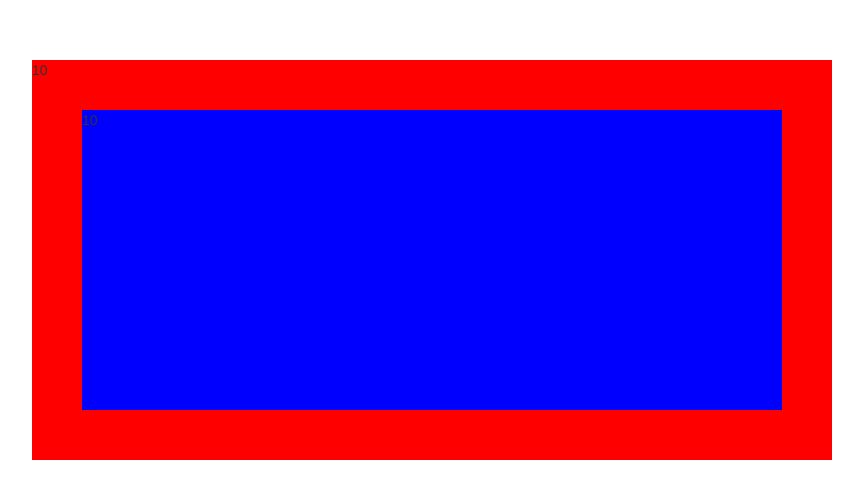
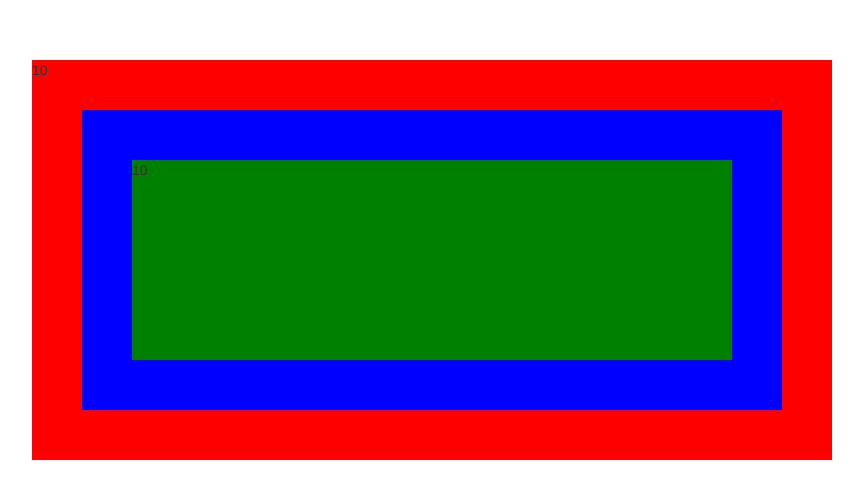
Before and after one commit to kaxcode/react-todo, a React (Create React App) app: page / in a window 1280 px wide. Shown: the part 170-668 px from the top of the page, without its empty margins (208-1071 px from the left). Built offline with nearby package versions, Linux system fonts and the light colour scheme.

Commit message:
Implement css grid for the green box.

```diff
--- a/src/index.css
+++ b/src/index.css
@@ -36,4 +36,14 @@ input[type="file"] {
   width: 700px;
   height: 300px;
   grid-area: 2/2/3/3;
+  display: grid;
+  grid-template-columns: 1fr 2fr 1fr;
+  grid-template-rows: 1fr 1fr 1fr;
 }
+
+.green {
+  background-color: green;
+  width: 600px;
+  height: 200px;
+  grid-area: 2/2/3/3;
+}
```
